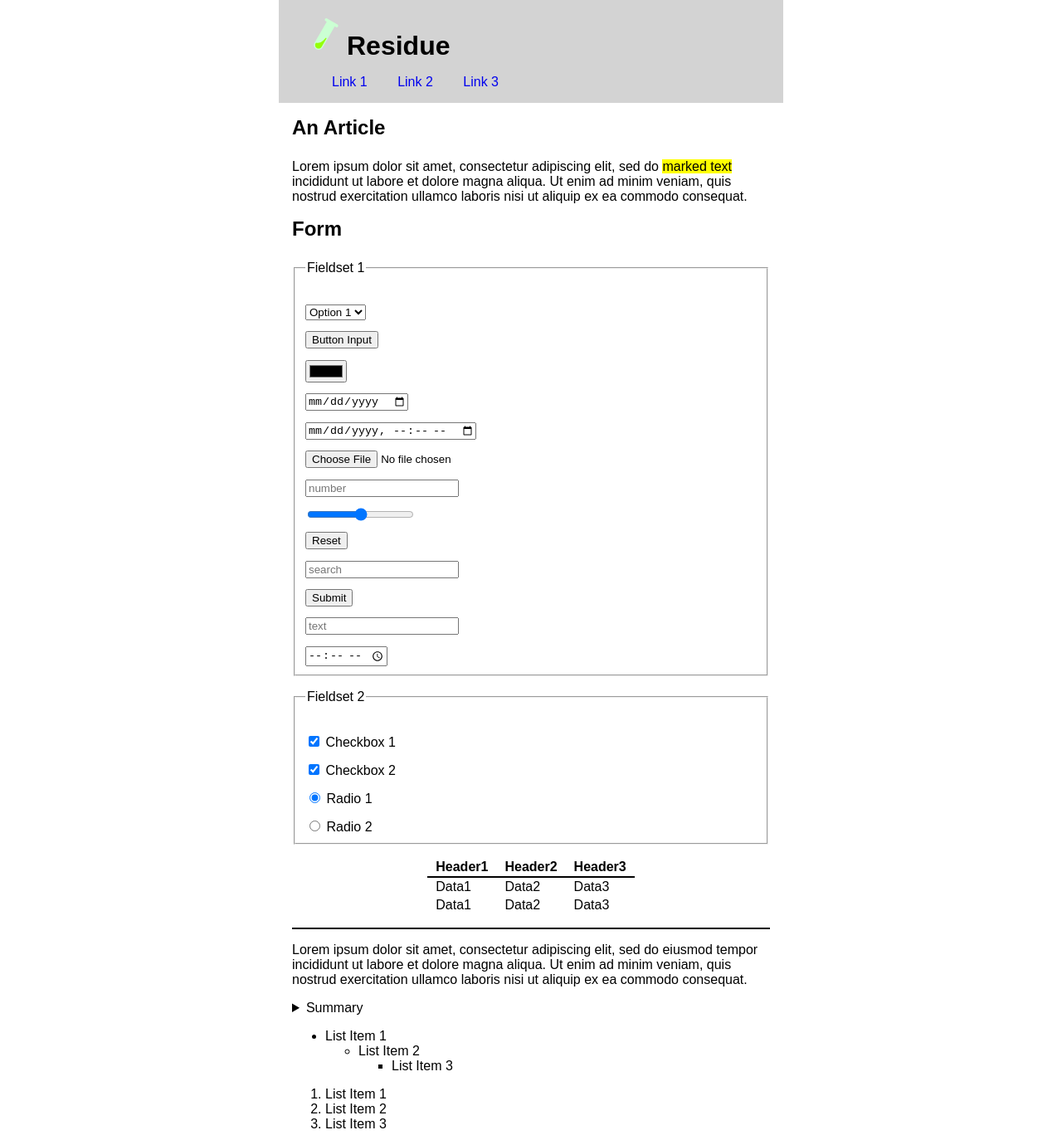
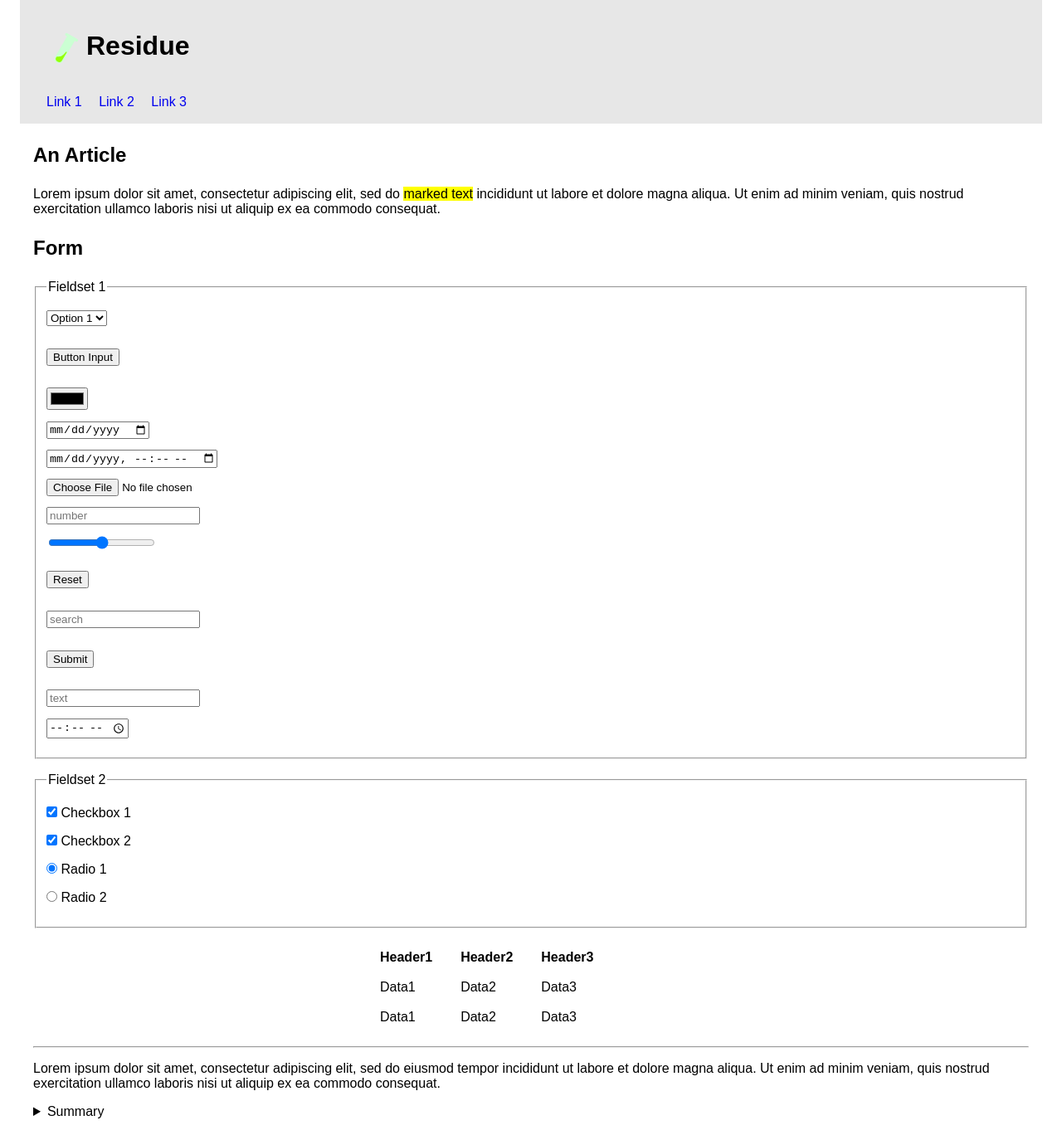
Before and after one commit to Icosahunter/residue, a website: page index.html in a window 1280 px wide. Shown: the top 1368 px of the page at 83% size. Drawn offline with Linux system fonts and the light colour scheme.

Commit message:
Update css (lots of simplification/minimization work). Rename demo file.

```diff
--- a/residue.css
+++ b/residue.css
@@ -1,104 +1,73 @@
-@media (min-aspect-ratio: 1.2) {
-    body > * {
-        width: 45vw;
-    }
+:root{
+    margin: 0;
+    font-family: Sans-Serif;
+}
 
-    header, footer {
-        width: calc(45vw + 2em);
+@media (prefers-color-scheme:dark){
+    :root {
+        background: black;
+        color: #fff;
     }
 }
 
-@media (max-aspect-ratio: 1.2) {
-    body > :not(header, footer) {
-        width: calc(100vw - 2em);
-    }
-    header, footer {
-        width: 100vw;
-    }
-}
-
-:root {
-    font-family: sans-serif;
-}
-
-:first-child {
-    margin-top: 0;
-}
-
-:last-child {
-    margin-bottom: 0;
+* {
+    margin-top: 1em;
+    margin-bottom: 1em;
 }
 
 body > * {
+    width: min(calc(100vw - 2em), 150vh);
     margin-left: auto;
     margin-right: auto;
 }
 
-body {
+body, input:is([type="checkbox"], [type="radio"]), legend {
     margin: 0;
 }
 
-header, footer {
-    padding: 1em 2em 1em 2em;
-    background: lightgrey;
-    box-sizing: border-box;
+input:not([type="checkbox"], [type="radio"], [type="reset"], [type="submit"], [type="button"]), select, label {
+    display: block;
 }
 
-footer {
-    margin-top: 1em;
+img, video, table, figure {
+    width: min(100%, 25rem);
+    margin-left: auto;
+    margin-right: auto;
+    display: block;
 }
 
-header {
-    margin-bottom: 1em;
+:is(p, span, h1, h2, h3, h4, h5, h6) img {
+    margin: 0;
+    height: 1.5em;
+    width: auto;
+    display: inline;
+    vertical-align: middle;
 }
 
-nav > a {
-    margin-left: 2em;
+th, td {
+    padding: 0.5em 1em;
 }
 
-:not(body, :is(ul, ol) > *) {
-    margin-top: 1em;
-    margin-bottom: 1em;
+header, footer {
+    margin: 0 auto;
+    padding: 0.1em 2em;
+    background: #8883;
+    box-sizing: border-box;
+    width: min(100vw, calc(150vh + 2em));
 }
 
-img:not([width], [height]), figure, video {
-    width: min(30rem, 95%);
-    height: auto;
-    display: block;
-    margin: 0 auto 0 auto;
-}
-
-table {
-    margin: 1em auto 1em auto;
-    border-collapse: collapse;
-}
-
-th {
-    border-bottom: 2px solid black;
-}
-
-td, th {
-    padding: 2px 10px 2px 10px;
-}
-
-hr {
-    border: none;
-    border-bottom: 2px solid black;
+nav > :not(:first-child) {
+    margin-left: 1em;
 }
 
 a {
     text-decoration: none;
-    cursor: pointer;
 }
 
-a:hover {
+a:active {
     text-decoration: underline;
 }
 
 a:has(h1, h2, h3, h4, h5, h6) {
-    color: black;
+    color: unset;
 }
-
-label, input:not([type="checkbox"], [type="radio"]), select {
-    display: block;
-}
```
Also changed, not shown: index.html (renamed from demo.html).
